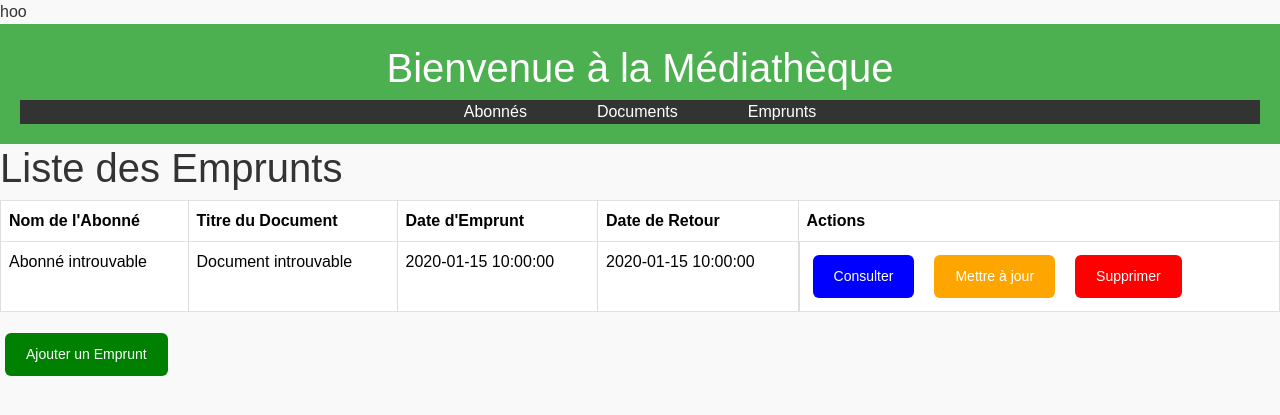
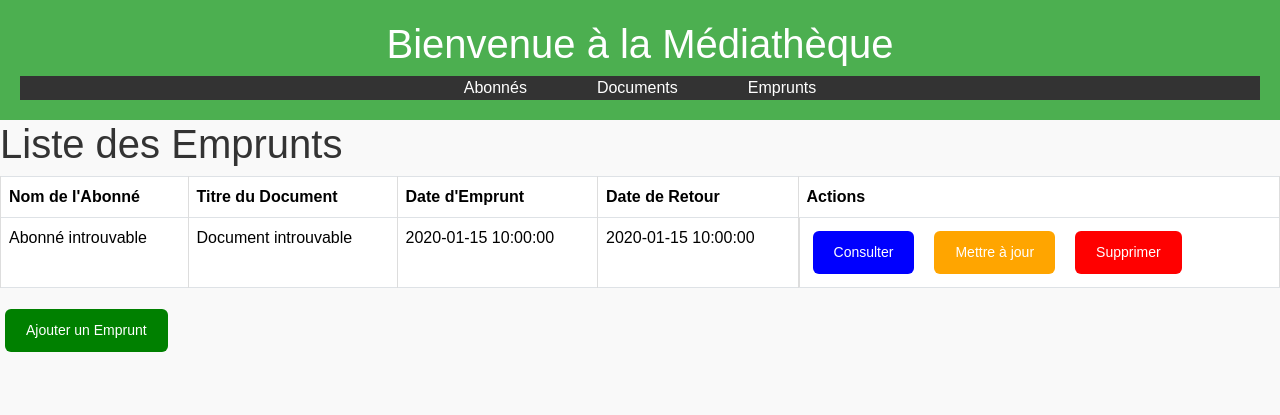
Before and after one commit to SirineMhadhb/projetmango, a Flask app: page /emprunts in a window 1280 px wide. Shown: the top 415 px of the page. Run offline with Flask 3, Linux system fonts and the light colour scheme; a database or web service that is not in the repository returns one stand-in record (values such as "Sample title"); some libraries are stand-ins or nearby versions.

Commit message:
Message de commit3

```diff
--- a/templates/emprunt_list.html
+++ b/templates/emprunt_list.html
@@ -1,6 +1,4 @@
 <!DOCTYPE html>
-
-hoo
 <html lang="fr">
 <head>
     <meta charset="UTF-8">
```
